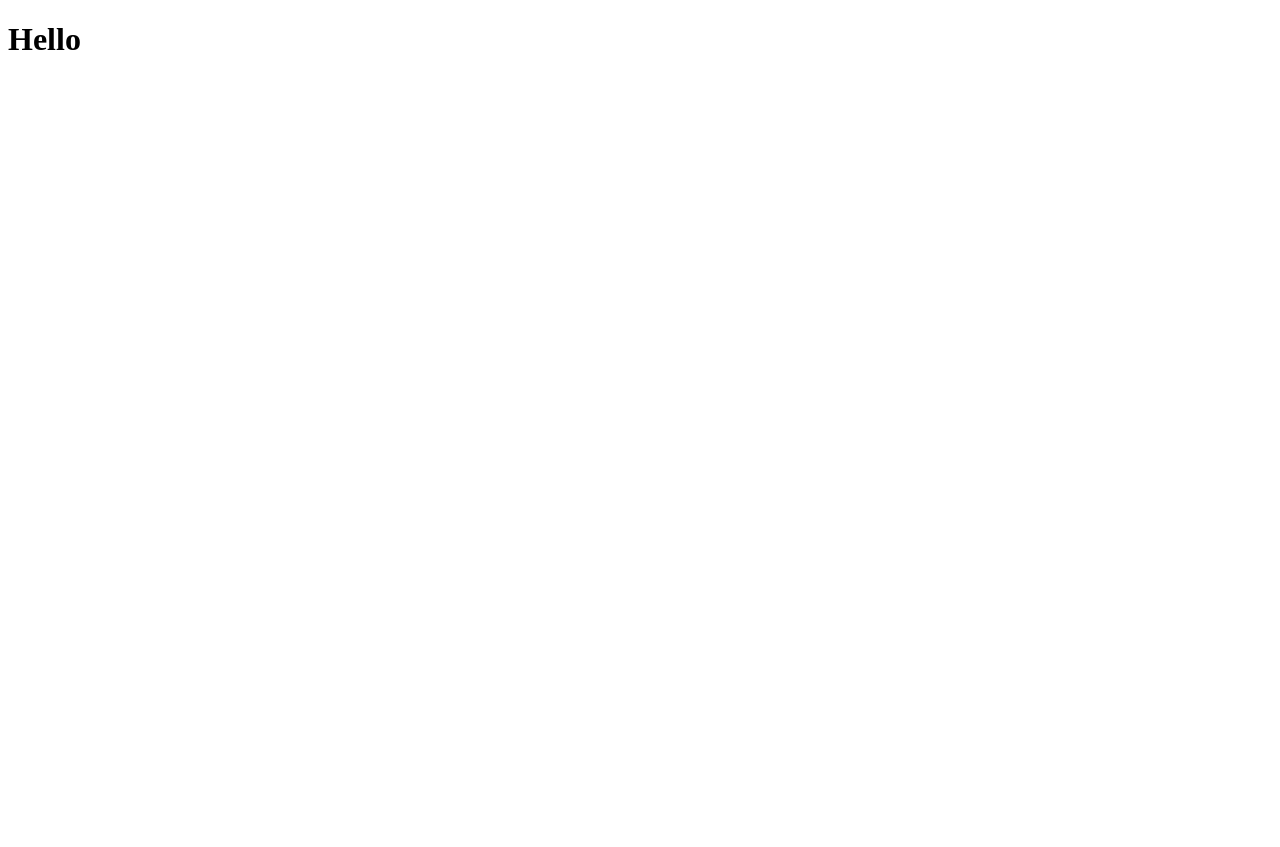
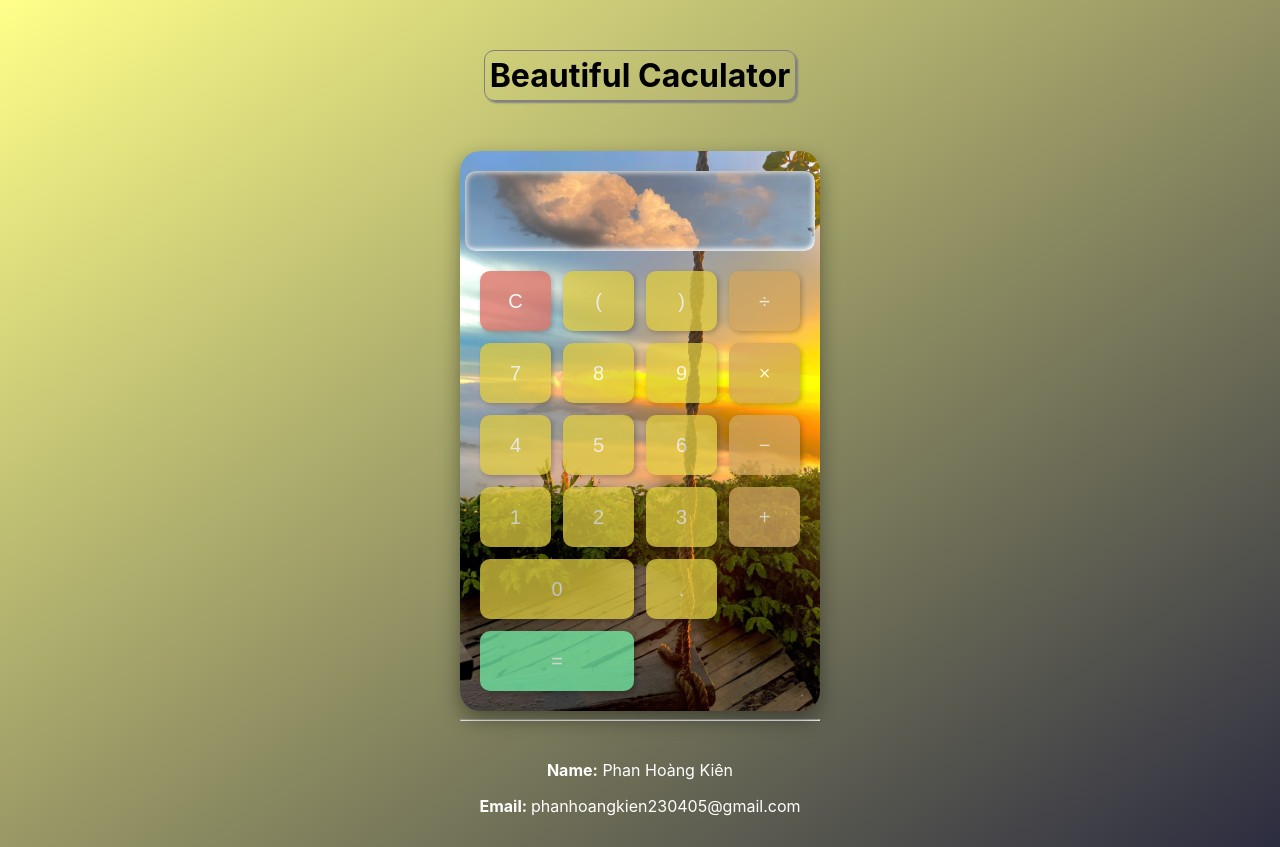
Before and after one commit to hokylhoangkien/Beautiful-Calculator, a plain HTML site: page index.html in a window 1280 px wide. Before the commit the page ends 800 px from the top, so only its background shows below. Drawn offline with Linux system fonts and the light colour scheme.

Commit message:
May tinh hoan chinh

```diff
--- a/index.html
+++ b/index.html
@@ -1,11 +1,50 @@
 <!DOCTYPE html>
-<html lang="en">
+<html lang="vi">
   <head>
     <meta charset="UTF-8" />
     <meta name="viewport" content="width=device-width, initial-scale=1.0" />
-    <title>Document</title>
+    <title>Beautiful Calculator</title>
+    <link rel="stylesheet" href="style.css" />
   </head>
   <body>
-    <h1>Hello</h1>
+    <header><h1>Beautiful Caculator</h1></header>
+
+    <main>
+      <div class="calculator">
+        <input type="text" class="display" id="display" disabled />
+        <div class="buttons">
+          <button class="clear" onclick="clearDisplay()">C</button>
+          <button onclick="appendOperator('(')">(</button>
+          <button onclick="appendOperator(')')">)</button>
+          <button class="operator" onclick="appendOperator('/')">÷</button>
+
+          <button onclick="appendNumber('7')">7</button>
+          <button onclick="appendNumber('8')">8</button>
+          <button onclick="appendNumber('9')">9</button>
+          <button class="operator" onclick="appendOperator('*')">×</button>
+
+          <button onclick="appendNumber('4')">4</button>
+          <button onclick="appendNumber('5')">5</button>
+          <button onclick="appendNumber('6')">6</button>
+          <button class="operator" onclick="appendOperator('-')">−</button>
+
+          <button onclick="appendNumber('1')">1</button>
+          <button onclick="appendNumber('2')">2</button>
+          <button onclick="appendNumber('3')">3</button>
+          <button class="operator" onclick="appendOperator('+')">+</button>
+
+          <button onclick="appendNumber('0')" class="zero">0</button>
+          <button onclick="appendNumber('.')">.</button>
+          <button class="equal" onclick="calculateResult()">=</button>
+        </div>
+      </div>
+
+      <script src="script.js"></script>
+      <hr />
+    </main>
+    <footer>
+      <p><b> Name:</b> Phan Hoàng Kiên</p>
+      <p><b> Email: </b> phanhoangkien230405@gmail.com</p>
+    </footer>
   </body>
 </html>
--- /dev/null
+++ b/script.js
@@ -0,0 +1,21 @@
+const display = document.getElementById("display");
+
+function appendNumber(number) {
+  display.value += number;
+}
+
+function appendOperator(operator) {
+  display.value += operator;
+}
+
+function clearDisplay() {
+  display.value = "";
+}
+
+function calculateResult() {
+  try {
+    display.value = eval(display.value);
+  } catch {
+    display.value = "Error";
+  }
+}
--- a/style.css
+++ b/style.css
@@ -1,3 +1,112 @@
+body {
+  display: flex;
+  flex-direction: column; /* thêm dòng này */
+  justify-content: center;
+  align-items: center;
+  background: linear-gradient(145deg, hsl(60, 100%, 77%), #2c2c40);
+  font-family: "Inter", sans-serif;
+  margin: 0;
+  height: 100%;
+}
+
 h1 {
-  color: red;
+  text-align: center;
+  margin: 50px;
+  color: #000000;
+  font-weight: bold;
+  box-shadow: 2px 2px 2px gray;
+  border: 1px solid gray;
+  border-radius: 10px;
+  padding: 5px;
+  transition: all 0.4s ease;
 }
+h1:hover {
+  transform: scale(1.1) rotate(10deg);
+}
+
+.calculator {
+  width: 320px;
+  background-image: url(img/background.jpg);
+  background-repeat: no-repeat;
+  background-position: center;
+  background-size: cover;
+  backdrop-filter: blur(12px);
+  border-radius: 20px;
+  padding: 20px;
+  box-shadow: 0 8px 20px rgba(0, 0, 0, 0.4);
+  display: flex;
+  flex-direction: column;
+  align-items: center;
+}
+
+.display {
+  width: 100%;
+  background-image: url(img/button.jpg);
+  background-position: center;
+  background-size: cover;
+  font-weight: bold;
+  height: 60px;
+  margin-bottom: 20px;
+  text-align: right;
+  font-size: 28px;
+  padding: 10px 15px;
+  border-radius: 10px;
+  border: none;
+  box-shadow: inset 2px 2px 5px #ccc, inset -2px -2px 5px #fff;
+}
+
+.buttons {
+  display: grid;
+  grid-template-columns: repeat(4, 1fr);
+  gap: 12px;
+  width: 100%;
+}
+
+button {
+  height: 60px;
+  font-size: 20px;
+  border-radius: 10px;
+  border: none;
+  cursor: pointer;
+  transition: all 0.2s ease;
+  opacity: 0.75;
+  box-shadow: 2px 2px 5px rgba(0, 0, 0, 0.3);
+}
+
+button:hover {
+  transform: scale(1.05);
+}
+
+.clear {
+  background: #db6b5f;
+  color: #fff;
+}
+
+.operator {
+  background: #d2a65f;
+  color: #fff;
+}
+
+.equal {
+  background: #73efa7;
+  color: #fff;
+  grid-column: span 2;
+}
+
+.zero {
+  grid-column: span 2;
+}
+
+button:not(.operator):not(.equal):not(.clear) {
+  background: #dfcc41;
+  color: #fff;
+}
+
+button:hover {
+  filter: brightness(1.2);
+}
+footer {
+  text-align: center;
+  padding: 15px 0;
+  color: #fff;
+}
```
Also changed, not shown: img/background.jpg (added), img/button.jpg (added).
